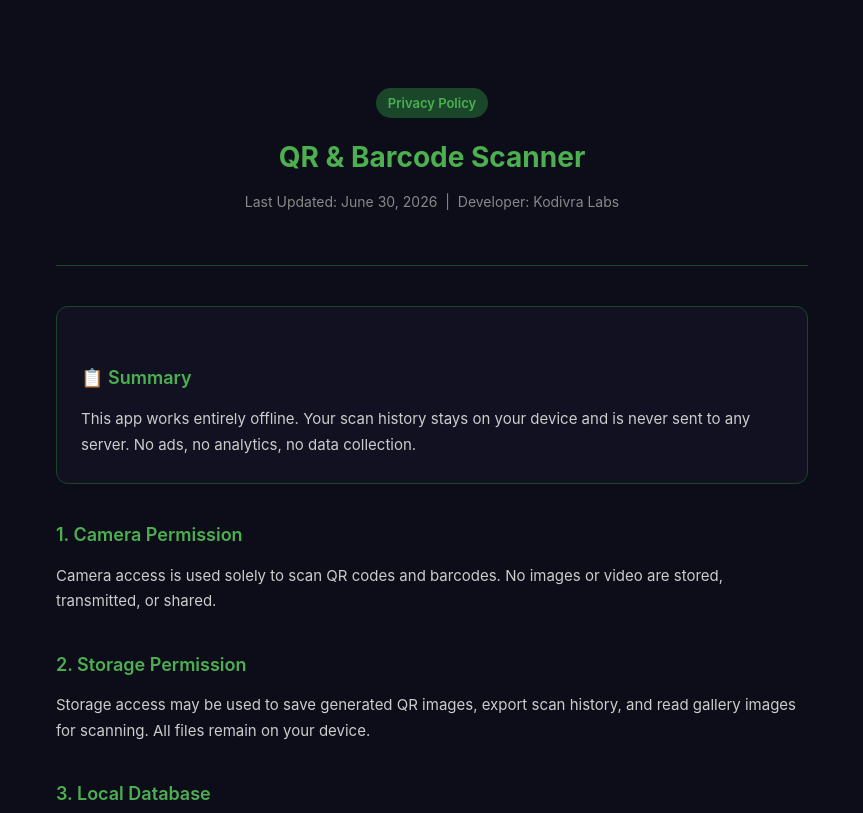
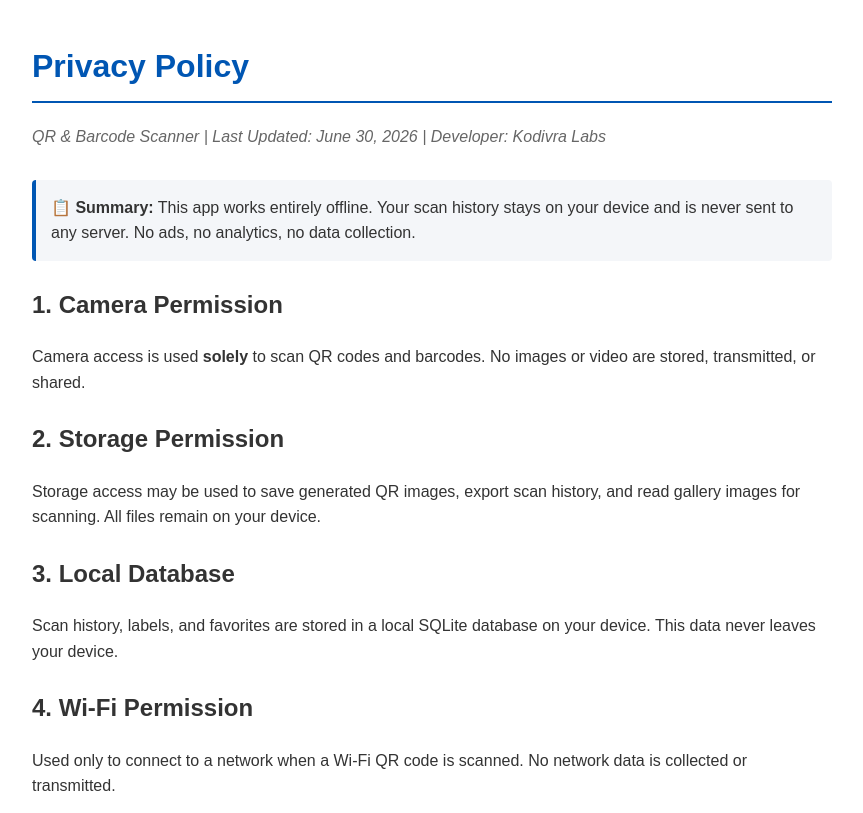
Before and after one commit to Dukak1433/privacy-policy, a plain HTML site: page index.html in a window 1280 px wide. Shown: the top 813 px of the page, without its empty margins (208-1071 px from the left). Drawn offline with Linux system fonts and the light colour scheme.

Commit message:
Update index.html

```diff
--- a/index.html
+++ b/index.html
@@ -1,60 +1,50 @@
 <!DOCTYPE html>
 <html lang="en">
 <head>
-  <meta charset="UTF-8">
-  <meta name="viewport" content="width=device-width, initial-scale=1.0">
-  <title>Privacy Policy — QR & Barcode Scanner</title>
-  <style>
-    * { margin: 0; padding: 0; box-sizing: border-box; }
-    body { font-family: -apple-system, BlinkMacSystemFont, 'Segoe UI', sans-serif; background: #0d0d1a; color: #e0e0e0; line-height: 1.7; }
-    .container { max-width: 800px; margin: 0 auto; padding: 40px 24px; }
-    header { text-align: center; padding: 48px 0 40px; border-bottom: 1px solid #1a472a; margin-bottom: 40px; }
-    header h1 { font-size: 28px; color: #4CAF50; font-weight: 700; margin-bottom: 8px; }
-    header p { color: #888; font-size: 14px; }
-    h2 { font-size: 18px; color: #4CAF50; font-weight: 600; margin: 36px 0 12px; }
-    p { color: #ccc; margin-bottom: 12px; font-size: 15px; }
-    ul { margin: 8px 0 16px 20px; }
-    ul li { color: #ccc; font-size: 15px; margin-bottom: 8px; }
-    .badge { display: inline-block; background: #1a472a; color: #4CAF50; padding: 4px 12px; border-radius: 20px; font-size: 13px; font-weight: 600; margin-bottom: 16px; }
-    .card { background: #111122; border: 1px solid #1a472a; border-radius: 12px; padding: 20px 24px; margin: 16px 0; }
-    .card p { margin-bottom: 6px; }
-    footer { text-align: center; padding: 40px 0 24px; color: #555; font-size: 13px; border-top: 1px solid #1a1a2e; margin-top: 48px; }
-    a { color: #4CAF50; text-decoration: none; }
-    strong { color: #fff; }
-  </style>
+    <meta charset="UTF-8">
+    <meta name="viewport" content="width=device-width, initial-scale=1.0">
+    <title>Privacy Policy - QR & Barcode Scanner</title>
+    <style>
+        body { font-family: Arial, sans-serif; line-height: 1.6; color: #333; max-width: 800px; margin: 0 auto; padding: 20px; }
+        h1 { color: #0056b3; border-bottom: 2px solid #0056b3; padding-bottom: 8px; }
+        h2 { color: #333; margin-top: 25px; }
+        p { margin-bottom: 15px; }
+        ul { margin-bottom: 15px; padding-left: 20px; }
+        li { margin-bottom: 8px; }
+        .summary-box { background-color: #f4f6f9; border-left: 4px solid #0056b3; padding: 15px; margin-bottom: 20px; border-radius: 4px; }
+        .meta-info { color: #666; font-style: italic; margin-bottom: 30px; }
+    </style>
 </head>
 <body>
-  <div class="container">
-    <header>
-      <div class="badge">Privacy Policy</div>
-      <h1>QR &amp; Barcode Scanner</h1>
-      <p>Last Updated: June 30, 2026 &nbsp;|&nbsp; Developer: Kodivra Labs</p>
-    </header>
-    <div class="card">
-      <h2>📋 Summary</h2>
-      <p>This app works entirely offline. Your scan history stays on your device and is never sent to any server. No ads, no analytics, no data collection.</p>
+
+    <h1>Privacy Policy</h1>
+    <div class="meta-info">QR & Barcode Scanner | Last Updated: June 30, 2026 | Developer: Kodivra Labs</div>
+
+    <div class="summary-box">
+        <strong>📋 Summary:</strong> This app works entirely offline. Your scan history stays on your device and is never sent to any server. No ads, no analytics, no data collection.
     </div>
+
     <h2>1. Camera Permission</h2>
-    <p>Camera access is used solely to scan QR codes and barcodes. No images or video are stored, transmitted, or shared.</p>
+    <p>Camera access is used <strong>solely</strong> to scan QR codes and barcodes. No images or video are stored, transmitted, or shared.</p>
+
     <h2>2. Storage Permission</h2>
     <p>Storage access may be used to save generated QR images, export scan history, and read gallery images for scanning. All files remain on your device.</p>
+
     <h2>3. Local Database</h2>
     <p>Scan history, labels, and favorites are stored in a local SQLite database on your device. This data never leaves your device.</p>
+
     <h2>4. Wi-Fi Permission</h2>
     <p>Used only to connect to a network when a Wi-Fi QR code is scanned. No network data is collected or transmitted.</p>
+
     <h2>5. Third-Party Services</h2>
     <p>This app does <strong>not</strong> include any analytics, advertising, or crash reporting SDKs. No data is shared with third parties.</p>
+
     <h2>6. Children's Privacy</h2>
     <p>This app does not knowingly collect personal information from children under 13.</p>
+
     <h2>7. Contact Us</h2>
-    <div class="card">
-      <p><strong>Kodivra Labs</strong></p>
-      <p>Email: <a href="mailto:kodivralabs@gmail.com">kodivralabs@gmail.com</a></p>
-    </div>
-    <footer>
-      <p>© 2026 Kodivra Labs. All rights reserved.</p>
-      <p style="margin-top:8px;">QR &amp; Barcode Scanner — com.kodivralabs.qrscanner</p>
-    </footer>
-  </div>
+    <p>If you have any questions, feel free to reach out to us:</p>
+    <p><strong>Kodivra Labs</strong><br>Email: <a href="mailto:kodivralabs@gmail.com">kodivralabs@gmail.com</a></p>
+
 </body>
 </html>
```
